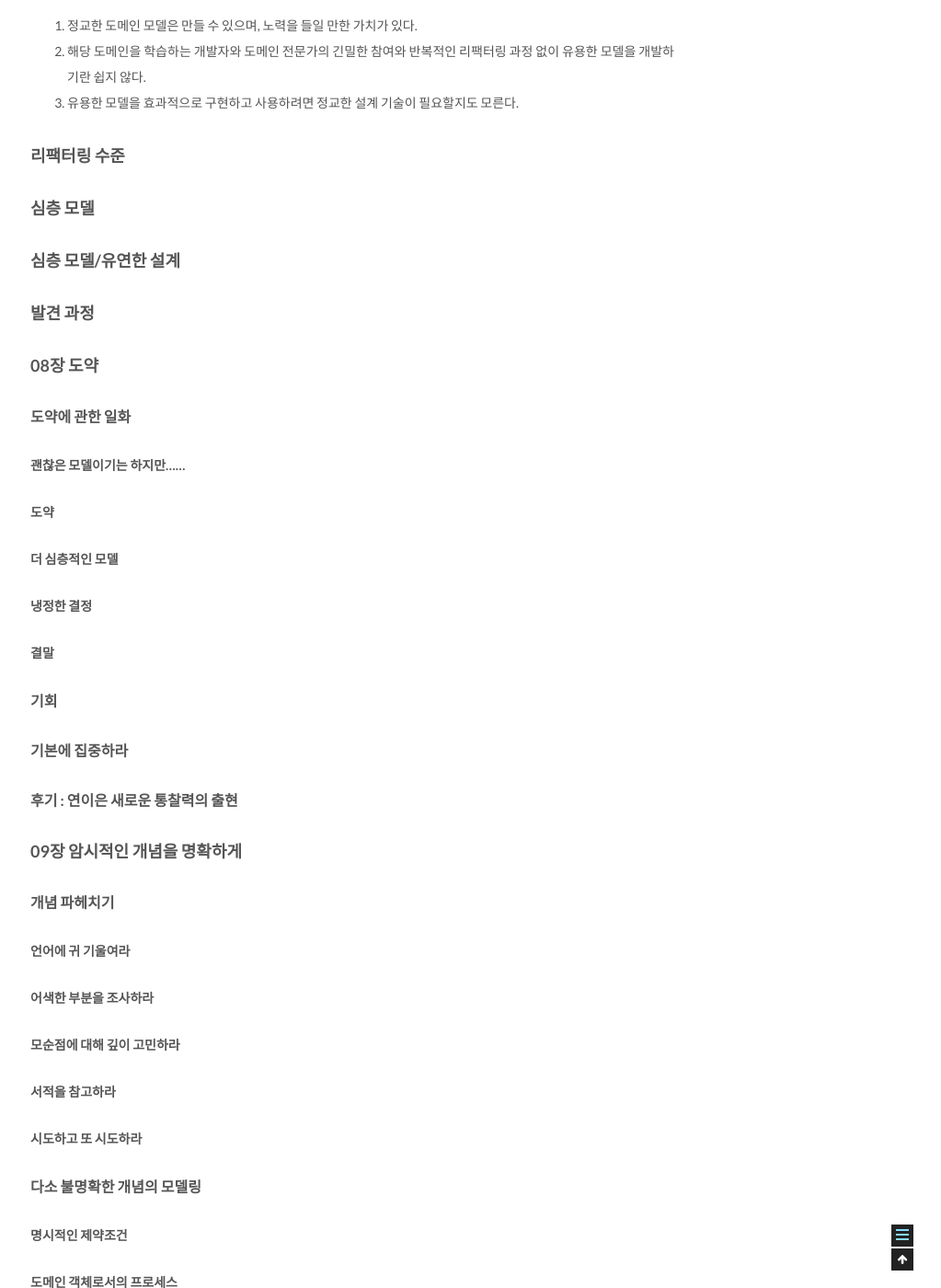
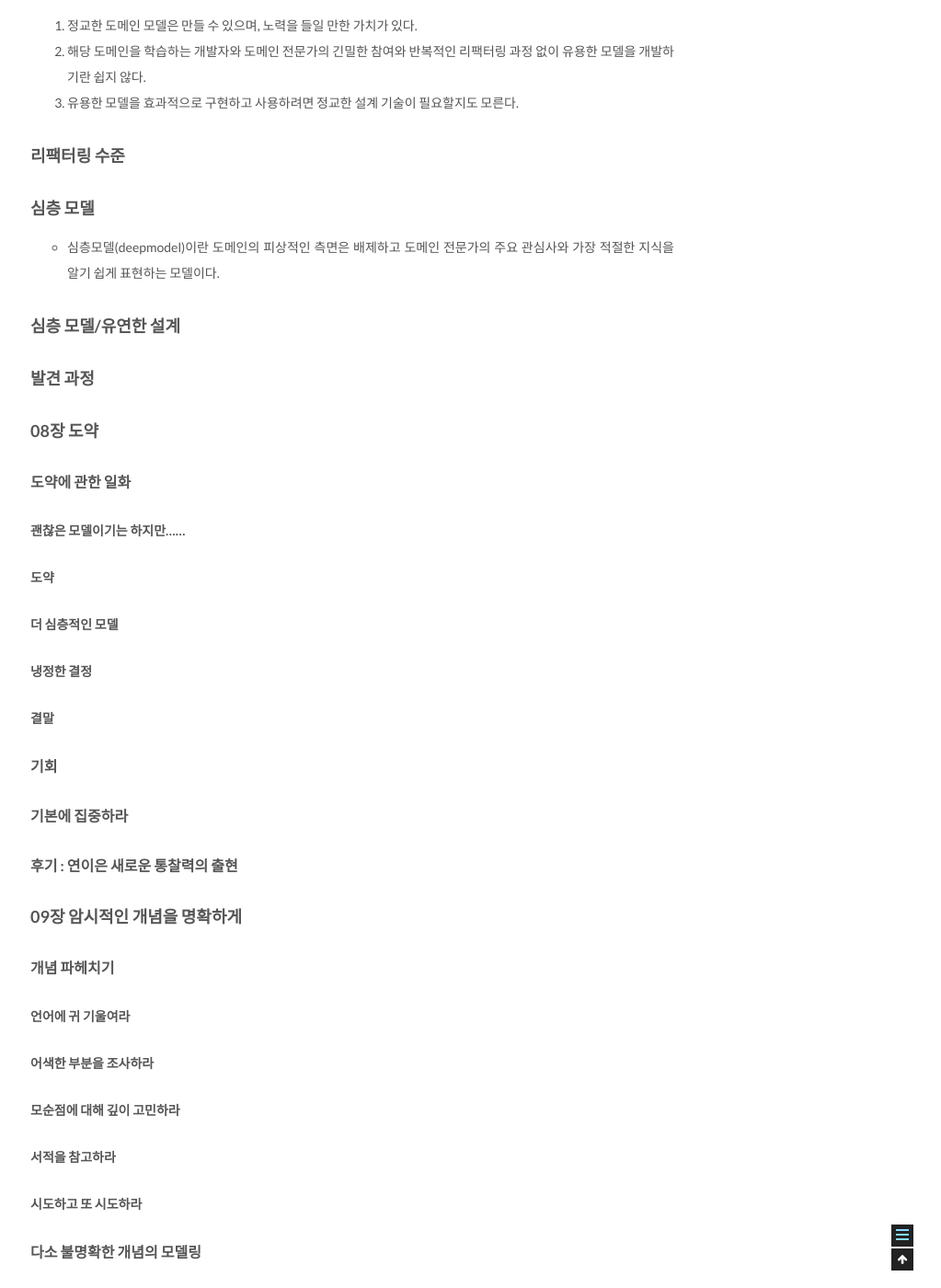
Before and after one commit to csj4032/csj4032.github.io, a Jekyll site: the page built from _posts/2018-02-21-도메인주도설계.md, in a window 1280 px wide and 1400 px high, scrolled down 17661 px. Shown: the whole window at 92% size, without its empty margins (257-1280 px from the left). Built offline with Jekyll 4.4.1, drawn with Linux system fonts in a browser that asks for light colours.

Commit message:
도메인 주도 설계 포스팅 수정

```diff
--- a/_posts/2018-02-21-도메인주도설계.md
+++ b/_posts/2018-02-21-도메인주도설계.md
@@ -390,6 +390,7 @@ public boolean isAllowed(Cargo calgo, Voyage voyage) {
 ### 리팩터링 수준
 
 ### 심층 모델
+* 심층모델(deepmodel)이란 도메인의 피상적인 측면은 배제하고 도메인 전문가의 주요 관심사와 가장 적절한 지식을 알기 쉽게 표현하는 모델이다.
 
 ### 심층 모델/유연한 설계
 
```
